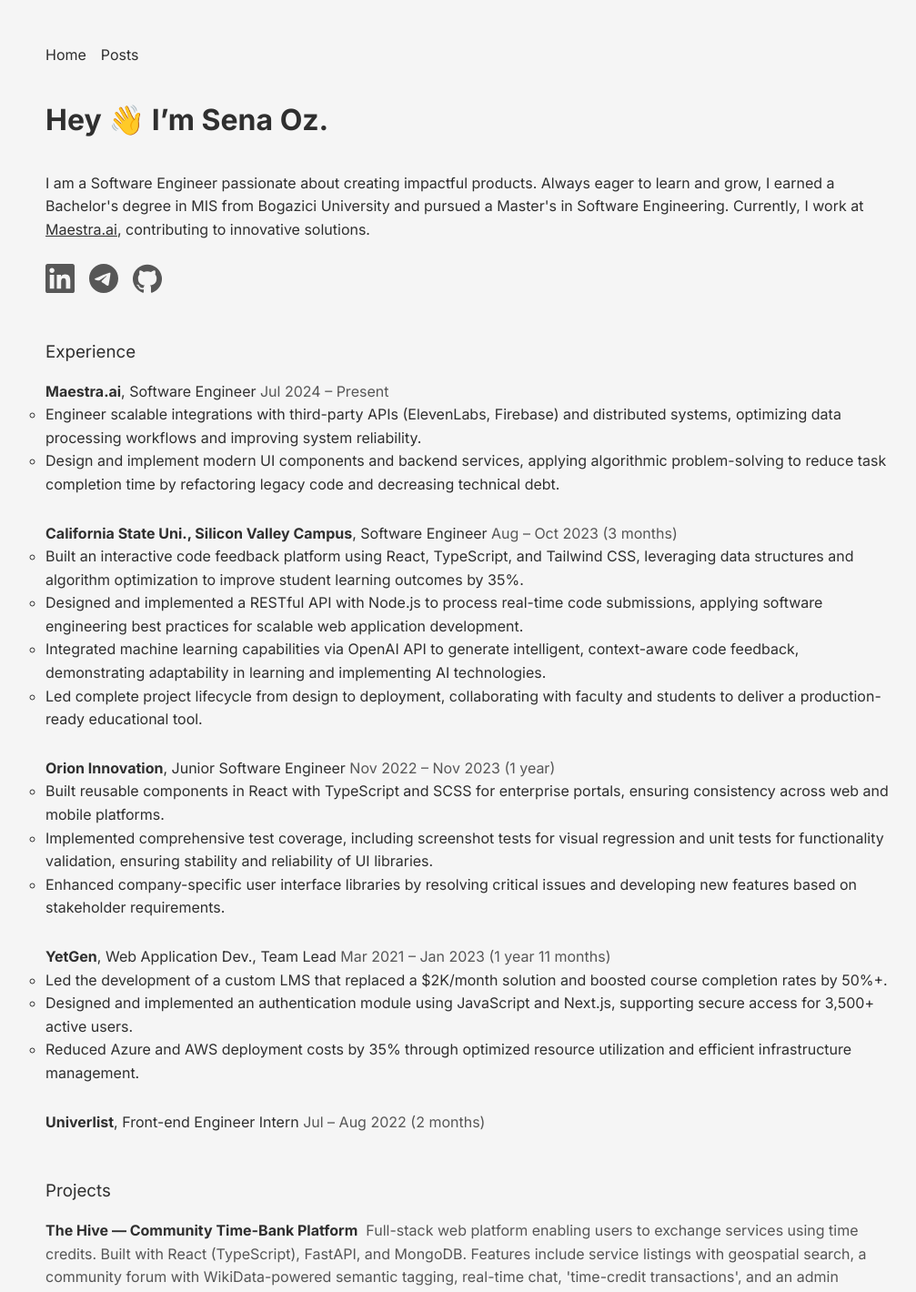
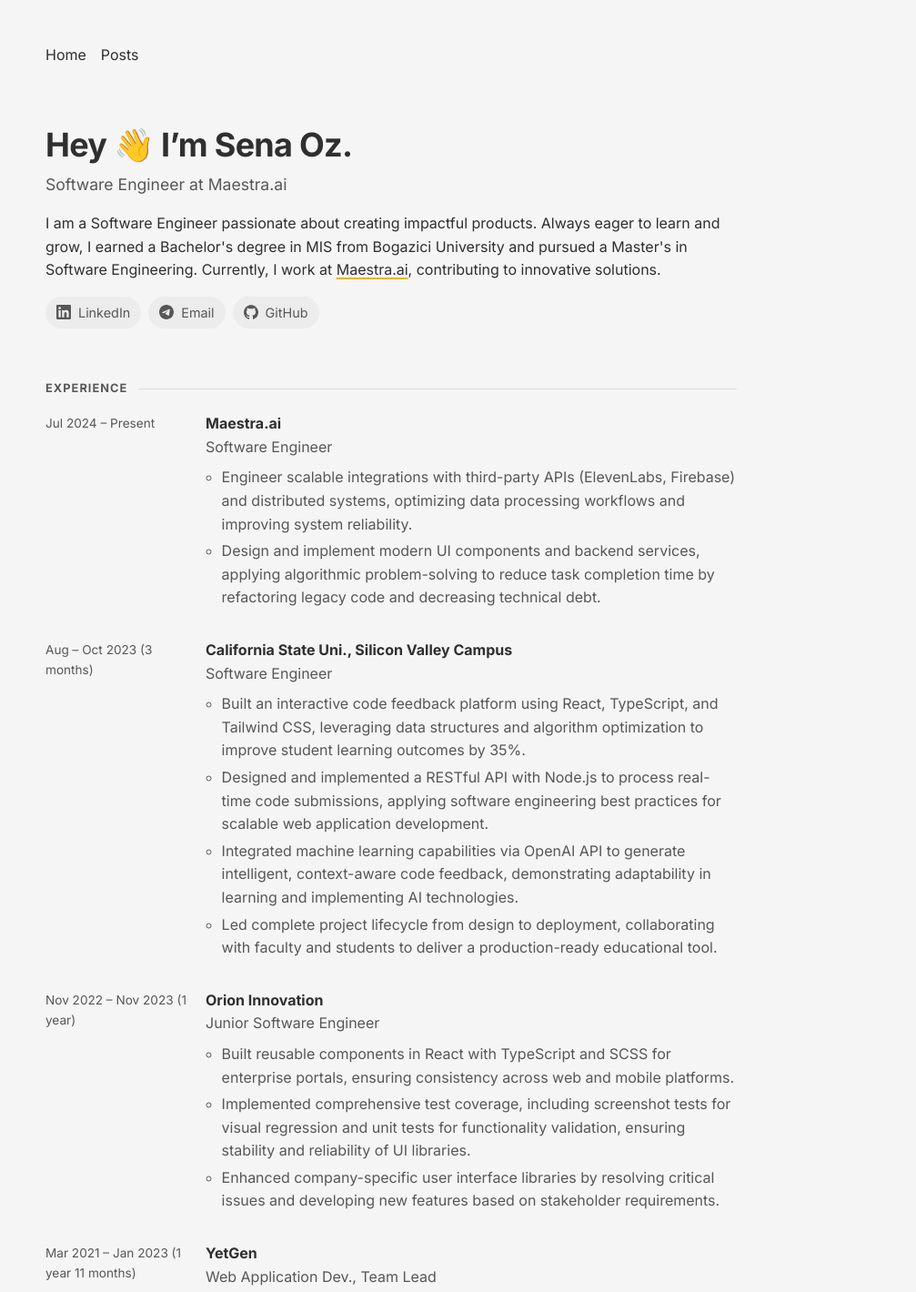
Before and after one commit to senaoz/senaoz.com, a Next.js app: page / in a window 1280 px wide. Shown: the top 1420 px of the page at 91% size, without its empty margins (122-1129 px from the left). Built offline with nearby package versions, Linux system fonts and the light colour scheme; no server answers.

Commit message:
Redesign homepage layout

```diff
--- a/src/app/globals.css
+++ b/src/app/globals.css
@@ -16,6 +16,8 @@
   --background: rgb(245, 245, 245);
   --box-color: rgba(232, 232, 232, 0.7);
   --yellow: rgb(232, 180, 44);
+  --yellow-soft: rgba(232, 180, 44, 0.25);
+  --border-color: rgba(0, 0, 0, 0.1);
 }
 
 @media (prefers-color-scheme: dark) {
@@ -28,6 +30,7 @@
     --second-foreground-rgb: rgb(169, 169, 169);
     --background: rgb(33, 33, 33);
     --box-color: #333333;
+    --border-color: rgba(255, 255, 255, 0.12);
   }
 }
 
@@ -98,13 +101,6 @@
   padding-bottom: var(--indentation-xl);
 }
 
-.subtitle {
-  padding-top: 48px;
-  font-weight: normal;
-}
-
-/* keep the h2 sections at their previous h3 size */
-.subtitle,
 .post h2 {
   font-size: 1.17em;
 }
@@ -134,66 +130,220 @@
   opacity: 0.7;
 }
 
-.project-label {
+.home {
+  max-width: 760px;
+}
+
+.home h1,
+.home h2,
+.home h3,
+.home p,
+.home ul {
+  padding-bottom: 0;
+}
+
+.hero {
+  padding-top: var(--indentation-xl);
+}
+
+.hero-name {
+  font-size: 2.25em;
+  line-height: 1.2em;
+  letter-spacing: -0.02em;
+}
+
+.hero-role {
+  padding-top: var(--indentation-sm);
+  color: var(--second-foreground-rgb);
+  font-size: 1.1em;
+}
+
+.hero-bio {
+  padding-top: var(--indentation-lg);
+}
+
+.hero-bio a {
+  text-decoration-color: var(--yellow);
+  text-decoration-thickness: 2px;
+  text-underline-offset: 3px;
+}
+
+.contact-links {
+  display: flex;
+  flex-wrap: wrap;
+  gap: var(--indentation-sm);
+  padding-top: var(--indentation-lg);
+}
+
+.contact-links a {
+  display: inline-flex;
+  align-items: center;
+  gap: var(--indentation-sm);
+  padding: 6px var(--indentation-md);
+  border-radius: 999px;
+  background: var(--box-color);
+  color: var(--second-foreground-rgb);
+  text-decoration: none;
+  font-size: 0.9em;
+  transition: color 0.2s, background-color 0.2s;
+}
+
+.contact-links a:hover {
+  color: var(--foreground-rgb);
+  background: var(--yellow-soft);
+}
+
+.contact-links svg {
+  width: 16px;
+  height: 16px;
+}
+
+.section-heading {
+  display: flex;
+  align-items: center;
+  gap: var(--indentation-md);
+  padding-top: 56px;
+  margin-bottom: var(--indentation-lg);
+  font-size: 0.8em;
+  font-weight: 600;
+  letter-spacing: 0.08em;
+  text-transform: uppercase;
+  color: var(--second-foreground-rgb);
+}
+
+.section-heading::after {
+  content: "";
+  flex: 1;
+  height: 1px;
+  background: var(--border-color);
+}
+
+.item-title {
+  font-size: 1em;
+  font-weight: 600;
+}
+
+.item-title a {
+  text-decoration: none;
+  background-image: linear-gradient(var(--yellow), var(--yellow));
+  background-size: 0 2px;
+  background-position: 0 100%;
+  background-repeat: no-repeat;
+  transition: background-size 0.3s ease-in-out;
+}
+
+.item-title a:hover {
+  background-size: 100% 2px;
+}
+
+.item-subtitle {
+  color: var(--second-foreground-rgb);
+}
+
+.timeline {
+  gap: var(--indentation-xl);
+}
+
+.timeline-item {
+  display: grid;
+  grid-template-columns: 160px 1fr;
+  gap: var(--indentation-lg);
+}
+
+.timeline-date {
+  color: var(--second-foreground-rgb);
+  font-size: 0.85em;
+  padding-top: 2px;
+}
+
+.item-points {
+  padding-top: var(--indentation-sm);
+  padding-left: 1.1em;
+  color: var(--second-foreground-rgb);
+}
+
+.item-points li + li {
+  padding-top: var(--indentation-xsm);
+}
+
+.project-list {
+  gap: var(--indentation-md);
+}
+
+.project-card {
+  padding: var(--indentation-lg) 20px;
+  border: 1px solid var(--border-color);
+  border-radius: var(--border-radius-md);
+  transition: border-color 0.2s;
+}
+
+.project-card:hover {
+  border-color: var(--yellow);
+}
+
+.project-description {
+  padding-top: var(--indentation-xsm);
+  color: var(--second-foreground-rgb);
+  font-size: 0.95em;
+}
+
+.project-links {
+  display: flex;
+  gap: var(--indentation-lg);
+  padding-top: var(--indentation-sm);
+  font-size: 0.9em;
+}
+
+.project-links a {
   font-weight: 600;
   text-decoration: none;
 }
 
-.project-secondary-label {
-  color: var(--second-foreground-rgb);
-  text-decoration: none;
-}
-.experience-header {
-  text-decoration: none;
-  padding-bottom: var(--indentation-md);
+.project-links a:hover {
+  color: var(--yellow);
 }
 
-.experience-header:hover .project-label::before {
-  transform-origin: left;
-  transform: scaleX(1);
+.skills {
+  display: flex;
+  flex-direction: column;
+  gap: var(--indentation-lg);
 }
 
-.experience-header .project-label {
-  position: relative;
+.skill-group {
+  display: grid;
+  grid-template-columns: 160px 1fr;
+  gap: var(--indentation-lg);
 }
 
-.experience-header .project-label::before {
-  content: "";
-  position: absolute;
-  width: 100%;
-  height: 2px;
-  border-radius: 2px;
-  background-color: var(--yellow);
-  bottom: 0;
-  left: 0;
-  transform-origin: right;
-  transform: scaleX(0);
-  transition: transform 0.3s ease-in-out;
+.skill-group dt {
+  color: var(--second-foreground-rgb);
+  font-size: 0.85em;
+  padding-top: 3px;
 }
 
-#projects .project-label:hover {
-  opacity: 0.8;
+.skill-group dd {
+  display: flex;
+  flex-wrap: wrap;
+  gap: 6px;
 }
 
-.project-description {
-  opacity: 0.8;
+.tag {
+  padding: 2px 10px;
+  border-radius: 999px;
+  background: var(--box-color);
+  font-size: 0.85em;
 }
 
-.contact-icons {
-  display: flex;
-  gap: var(--indentation-lg);
-  padding-top: var(--indentation-sm);
-  align-items: center;
-  text-align: center;
-}
+@media (max-width: 640px) {
+  .hero-name {
+    font-size: 1.75em;
+  }
 
-.contact-icons svg {
-  width: var(--indentation-xl);
-  height: var(--indentation-xl);
-}
-
-.contact-icons a {
-  line-height: 1em;
+  .timeline-item,
+  .skill-group {
+    grid-template-columns: 1fr;
+    gap: var(--indentation-xsm);
+  }
 }
 
 .content {
--- a/src/app/page.tsx
+++ b/src/app/page.tsx
@@ -5,120 +5,109 @@
 import { personSchema, websiteSchema } from "../../lib/schema";
 
 export default function HomePage() {
-  let fillColor = "rgb(87, 87, 87)";
-
   return (
-    <>
+    <div className="home">
       <JsonLd data={websiteSchema} />
       <JsonLd data={personSchema} />
-      <h1 className="title">Hey 👋 I’m Sena Oz. </h1>
-      <p>
-        I am a Software Engineer passionate about creating impactful products.
-        Always eager to learn and grow, I earned a Bachelor&apos;s degree in MIS
-        from Bogazici University and pursued a Master&apos;s in Software
-        Engineering. Currently, I work at{" "}
+
+      <header className="hero">
+        <h1 className="hero-name">Hey 👋 I’m Sena Oz.</h1>
+        <p className="hero-role">Software Engineer at Maestra.ai</p>
+        <p className="hero-bio">
+          I am a Software Engineer passionate about creating impactful
+          products. Always eager to learn and grow, I earned a Bachelor&apos;s
+          degree in MIS from Bogazici University and pursued a Master&apos;s in
+          Software Engineering. Currently, I work at{" "}
           <a href="https://maestra.ai" target="_blank" rel="noopener noreferrer">
             Maestra.ai
           </a>
           , contributing to innovative solutions.
         </p>
-
-      <div className="contact-icons">
+        <div className="contact-links">
           <a href="https://www.linkedin.com/in/zsenaoz/" target="_blank" rel="noopener noreferrer">
-          <LinkedinIcon fill={fillColor} />
+            <LinkedinIcon fill="currentColor" />
+            LinkedIn
           </a>
-        <a href={"mailto:tazeyta@gmail.com"} target="_blank" rel="noopener noreferrer">
-          <TelagramIcon fill={fillColor} />
+          <a href="mailto:tazeyta@gmail.com" target="_blank" rel="noopener noreferrer">
+            <TelagramIcon fill="currentColor" />
+            Email
           </a>
-        <a href={"https://github.com/senaoz"} target="_blank" rel="noopener noreferrer">
-          <GithubIcon fill={fillColor} />
+          <a href="https://github.com/senaoz" target="_blank" rel="noopener noreferrer">
+            <GithubIcon fill="currentColor" />
+            GitHub
           </a>
-        {/*
-        <a
-          className="button"
-          href="https://drive.google.com/file/d/1tm7OAPXkyWUXIkelqnVnyqumeQ202GPX/view?usp=share_link"
-          target="_blank" rel="noopener noreferrer"
-        >
-          Resume in PDF format
-        </a>
-          */}
         </div>
+      </header>
 
       <section id="experience" aria-labelledby="experience-heading">
-        <h2 className="subtitle" id="experience-heading">Experience</h2>
-        <ol>
-          {experience.map(
-            ({ title, firm, timePeriod, description, link }, index) => (
-              <li key={index}>
-                <a className="experience-header" href={link} target="_blank" rel="noopener noreferrer">
-                  <span className="project-label">{firm}</span>, {title}{" "}
-                  <span className="project-secondary-label">{timePeriod}</span>
+        <h2 className="section-heading" id="experience-heading">Experience</h2>
+        <ol className="timeline">
+          {experience.map(({ title, firm, timePeriod, description, link }) => (
+            <li key={firm + timePeriod} className="timeline-item">
+              <span className="timeline-date">{timePeriod}</span>
+              <div>
+                <h3 className="item-title">
+                  <a href={link} target="_blank" rel="noopener noreferrer">
+                    {firm}
                   </a>
+                </h3>
+                <p className="item-subtitle">{title}</p>
                 {description && (
-                  <ul>
+                  <ul className="item-points">
                     {description.map((i) => (
                       <li key={i}>{i}</li>
                     ))}
                   </ul>
                 )}
+              </div>
             </li>
-            )
-          )}
+          ))}
         </ol>
       </section>
 
       <section id="projects" aria-labelledby="projects-heading">
-        <h2 className="subtitle" id="projects-heading">Projects</h2>
-        <ol>
-          {projects.map(({ href, label, description, github }, index) => (
-            <li key={index}>
-              {href ? (
-                <a
-                  href={href}
-                  target="_blank" rel="noopener noreferrer"
-                  key={index}
-                  className="project-label"
-                >
-                  {label} 🔗
+        <h2 className="section-heading" id="projects-heading">Projects</h2>
+        <ol className="project-list">
+          {projects.map(({ href, label, description, github }) => (
+            <li key={label} className="project-card">
+              <h3 className="item-title">{label}</h3>
+              <p className="project-description">{description}</p>
+              {(href || github) && (
+                <div className="project-links">
+                  {href && (
+                    <a href={href} target="_blank" rel="noopener noreferrer">
+                      Live ↗
                     </a>
-              ) : (
-                <span className="project-label">{label}</span>
-              )}{" "}
-              &nbsp;
-              <span className="project-description">{description}</span>
+                  )}
                   {github && (
-                <>
-                  {" "}
-                  &nbsp;
-                  <a
-                    href={github}
-                    target="_blank" rel="noopener noreferrer"
-                    className="project-secondary-label"
-                  >
-                    (Github)
+                    <a href={github} target="_blank" rel="noopener noreferrer">
+                      GitHub ↗
                     </a>
-                </>
+                  )}
+                </div>
               )}
             </li>
           ))}
         </ol>
       </section>
+
       <section id="skills" aria-labelledby="skills-heading">
-        <h2 className="subtitle" id="skills-heading">Skills</h2>
-        <>
-          {skills.map(({ title, list }, index) => (
-            <p key={index}>
-              <span className="project-secondary-label">{title}: </span>
+        <h2 className="section-heading" id="skills-heading">Skills</h2>
+        <dl className="skills">
+          {skills.map(({ title, list }) => (
+            <div key={title} className="skill-group">
+              <dt>{title}</dt>
+              <dd>
                 {list.map((i) => (
-                <span key={i}>
+                  <span key={i} className="tag">
                     {i}
-                  {list.indexOf(i) !== list.length - 1 ? " - " : ""}
                   </span>
                 ))}
-            </p>
+              </dd>
+            </div>
           ))}
-        </>
+        </dl>
       </section>
-    </>
+    </div>
   );
 }
```
Lines whose indentation alone changed are shown as unchanged.
